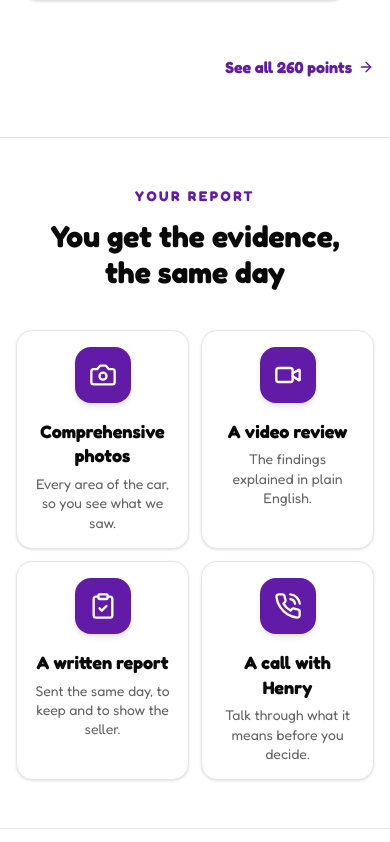
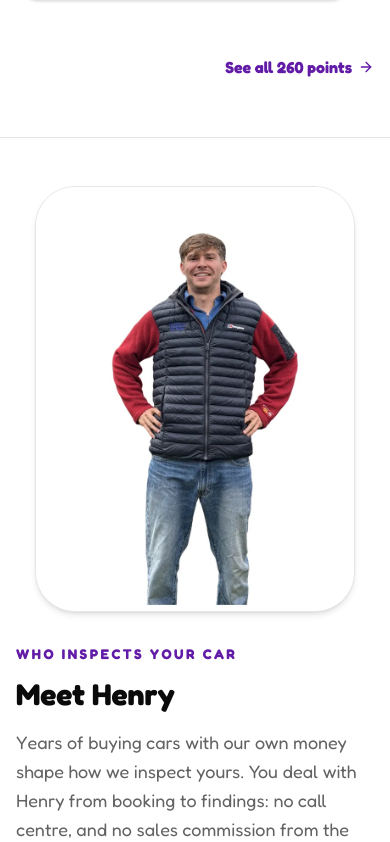
Before and after one commit to flyingfenman/ProVehicleInspections, a Next.js app: page / in a window 390 px wide. Shown: the part 6702-7544 px from the top of the page. Built offline with nearby package versions, Linux system fonts and the light colour scheme.

Commit message:
Hide the 'Your report' section on phones (#47)
Claude-Session: https://claude.ai/code/session_01EnMSmUSX7jJLtd7ek9dqeN

Co-authored-by: Claude <noreply@anthropic.com>

```diff
--- a/components/vehicle-inspections/sections/report-strip.tsx
+++ b/components/vehicle-inspections/sections/report-strip.tsx
@@ -7,10 +7,10 @@ const ITEMS: Array<{ icon: LucideIcon; title: string; text: string }> = [
   { icon: PhoneCall, title: "A call with Henry", text: "Talk through what it means before you decide." },
 ]
 
-// What the customer receives, in four tiles.
+// What the customer receives, in four tiles. Hidden on phones (Henry, 5 Nov).
 export function ReportStrip() {
   return (
-    <section className="border-t bg-white py-12 sm:py-16">
+    <section className="hidden border-t bg-white py-12 sm:block sm:py-16">
       <div className="container mx-auto px-4">
         <div className="mx-auto max-w-3xl text-center">
           <p className="text-sm font-bold uppercase tracking-[0.18em] text-primary">Your report</p>
```
